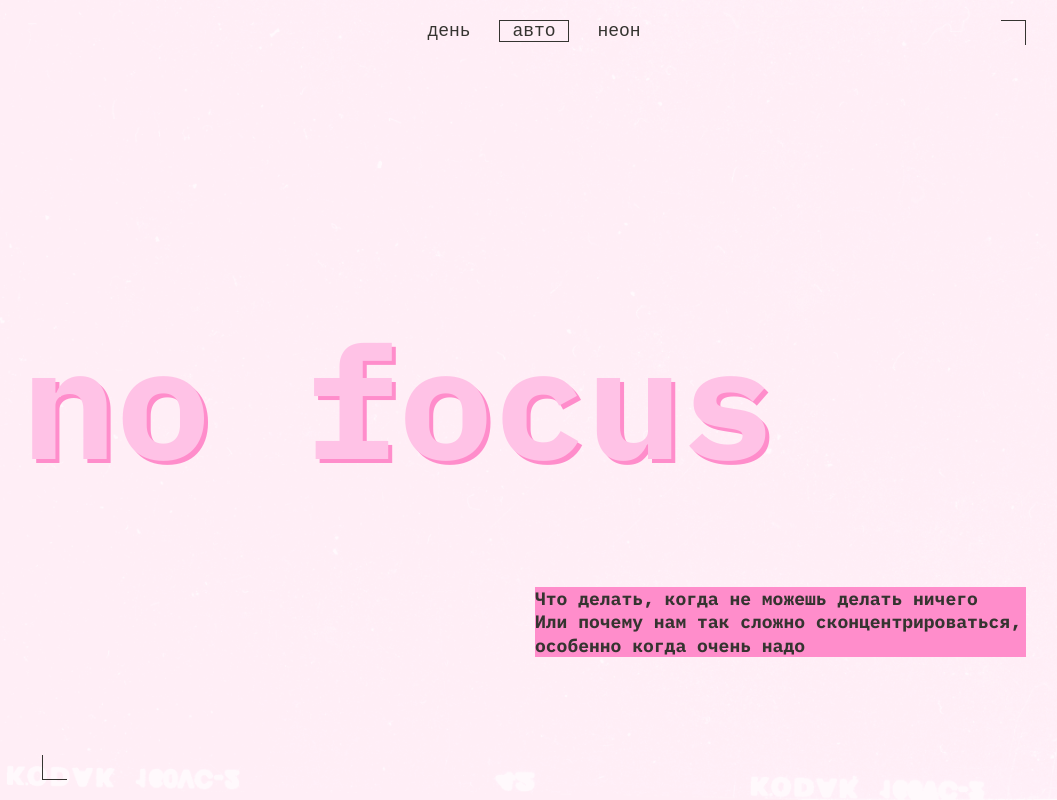
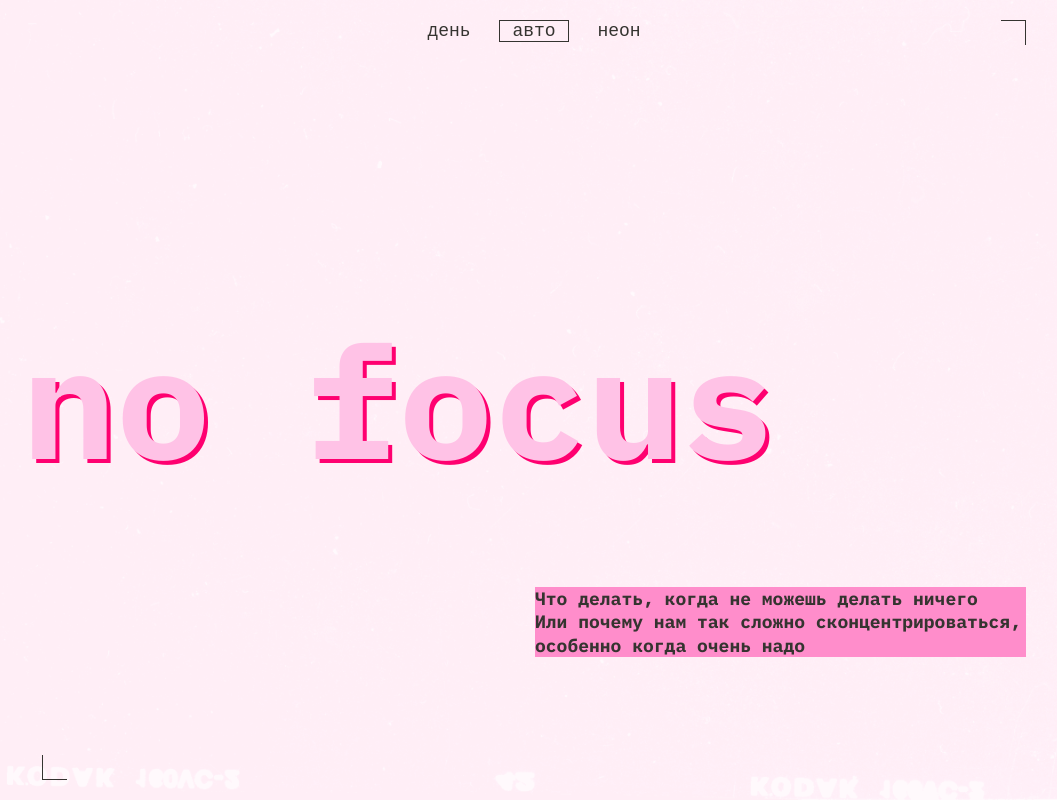
Before and after one commit to Froloffmr/slozhno-sosredotochitsya, a website: page index.html in a window 1280 px wide. Shown: the top 800 px of the page, without its empty margins (106-1163 px from the left). Drawn offline with Linux system fonts and the light colour scheme.

Commit message:
TheBestGen2

```diff
--- a/styles/dark.css
+++ b/styles/dark.css
@@ -11,6 +11,7 @@
   */
   --logo-color: #db00ff;
   --logo-text-shadow: #ff0070;
+  --link-text-shadow:#ff0070;
   --header__text-color: #000028;
   --background-color: #000028;
   --main__heading__text: #ff0070;
--- a/styles/light.css
+++ b/styles/light.css
@@ -10,7 +10,8 @@
     чем стили в медиазапросе предпочтений пользователя
   */
   --logo-color: #ffc2e6;
-  --logo-text-shadow: #ff8dcb;
+  --logo-text-shadow: #FF0070;
+  --link-text-shadow: #ff8dcb;
   --header__text-color: #353430;
   --background-color: #fff1f7;
   --main__heading__text: #353430;
@@ -26,7 +27,8 @@
 
   :root {
     --logo-color: #ffc2e6;
-    --logo-text-shadow: #ff8dcb;
+    --logo-text-shadow: #FF0070;
+    --link-text-shadow:#ff8dcb;
     --header__text-color: #353430;
     --background-color: #fff1f7;
     --main__heading__text: #353430;
--- a/styles/style.css
+++ b/styles/style.css
@@ -158,7 +158,7 @@
 
 .link {
   text-decoration: none;
-  text-shadow: 1px 1px var(--logo-text-shadow);
+  text-shadow: 1px 1px var(--link-text-shadow);
 }
 
 .link:hover {
--- a/styles/variables.css
+++ b/styles/variables.css
@@ -6,6 +6,7 @@
 :root {
   --logo-color: #db00ff;
   --logo-text-shadow: #ff0070;
+  --link-text-shadow:#ff0070;
   --header__text-color: #000028;
   --header-decals-color: #ff0070;
   --hover-opacity-color: #ff007066;
```
